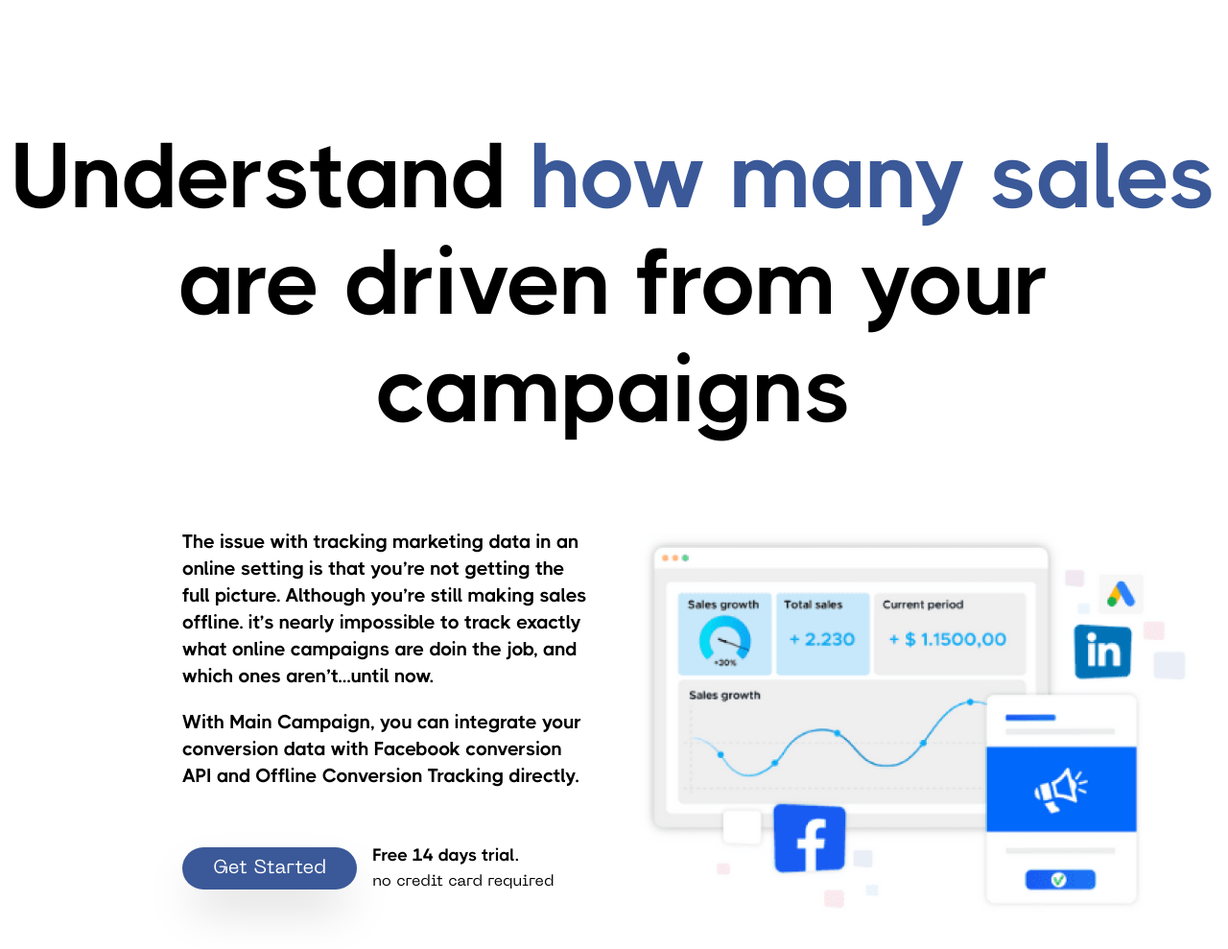
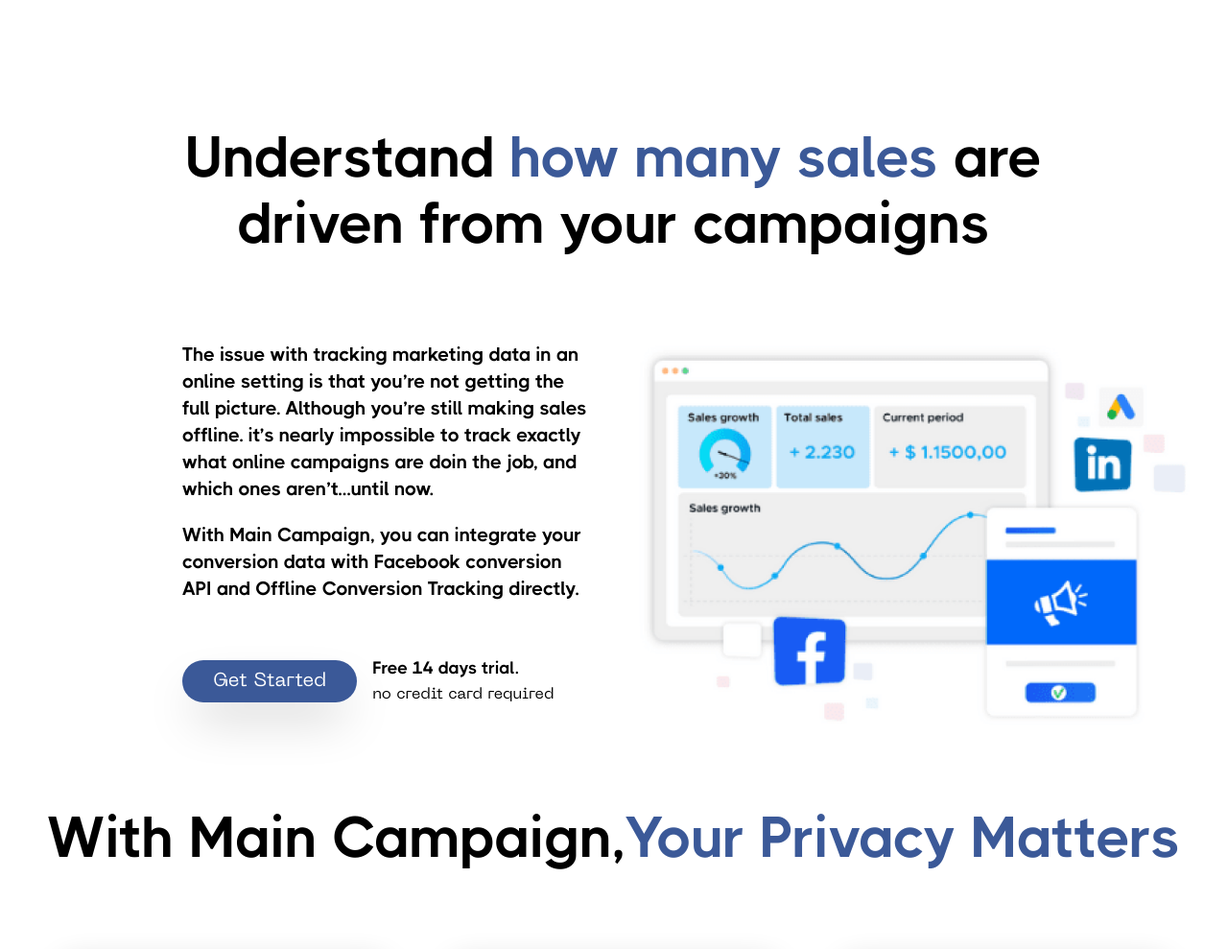
Before and after one commit to harshnain05/landing-page-v2, a plain HTML site: page index.html in a window 1280 px wide. Shown: the part 4720-5709 px from the top of the page at 96% size. Drawn offline with nearby package versions, Linux system fonts and the light colour scheme; files whose address does not match are found by name.

Commit message:
resize text

```diff
--- a/index.html
+++ b/index.html
@@ -75,7 +75,7 @@
         <section class="mt-[114px] lg:mt-12 ">
             <h1
                 class="thicccboi font-bold text-[65px] mb-4 max-w-[1010px] mx-auto text-center leading-[116%] outline-none border-hidden max-lg:text-[54px] max-md:text-[42px] max-sm:text-[38px] text-[#040310]">
-                See your revenue grow in real time with our dashboards.
+                See your revenue grow in<br> real time with our dashboards.
             </h1>
             <div
                 class="flex mt-[38px] max-lg:flex-wrap relative items-center justify-center max-w-[1060px] mx-auto gap-4">
@@ -237,7 +237,7 @@
         <section class="xl:pt-20 md:py-9 py-6 xl:pb-[70px]" id="contact">
             <div class="">
                 <h2
-                    class="font-bold xl:text-custom-2xl lg:text-5xl sm:text-4xl text-3xl xl:leading-custom-xxl text-black text-center xl:pb-16 md:pb-12 pb-8">
+                    class="font-bold xl:text-custom-2xl leading-[76px] lg:text-5xl sm:text-4xl text-6xl xl:leading-custom-xxl text-black text-center xl:pb-16 md:pb-12 pb-8">
                     How <span class="text-[#3B5998]">Main Campaign</span> Sync Works</h2>
                 <div class="flex flex-wrap justify-center gap-5 max-w-[1720px] w-full mx-auto">
                     <div class="linear-gradient pt-2 rounded-[22px] hover:scale-105">
@@ -302,8 +302,8 @@
         <section class="mt-28 max-xl:mt-12 max-sm:mt-5">
             <div class="  mx-auto ">
                 <h3
-                    class="text-center mx-auto font-bold text-8xl text-lightBlack leading-[116%] max-xl:text-5xl max-md:text-4xl max-sm:text-2xl max-sm:pt-6 max-sm:px-3">
-                    Understand <sapn class="text-[#3B5998]">how many sales</sapn> are driven from your campaigns</h3>
+                    class="text-center mx-auto font-bold text-6xl text-lightBlack leading-[116%] max-xl:text-5xl max-md:text-4xl max-sm:text-2xl max-sm:pt-6 max-sm:px-3">
+                    Understand <sapn class="text-[#3B5998]">how many sales</sapn> are<br> driven from your campaigns</h3>
                 <div class="flex items-center ps-[170px] max-[1024px]:ps-0 max-lg:flex-wrap mt-9 max-sm:mt-5">
                     <div class="w-5/12 max-[1440px]:px-5 max-lg:w-full">
                         <div>
@@ -543,7 +543,7 @@
             </div>
 
             <h2
-                class="text-8xl items-center font-bold text-center mb-7 text-lightBlack leading-[116%] max-xl:text-5xl max-md:text-4xl max-sm:text-2xl max-sm:pt-0 pt-9 max-sm:px-3">
+                class="text-6xl items-center font-bold text-center mb-7 text-lightBlack leading-[116%] max-xl:text-5xl max-md:text-4xl max-sm:text-2xl max-sm:pt-0 pt-9 max-sm:px-3">
                 Are you ready to scale?</h2>
             <div class="justify-center flex mb-9">
                 <button
```
Also changed, not shown: 1 other file.
